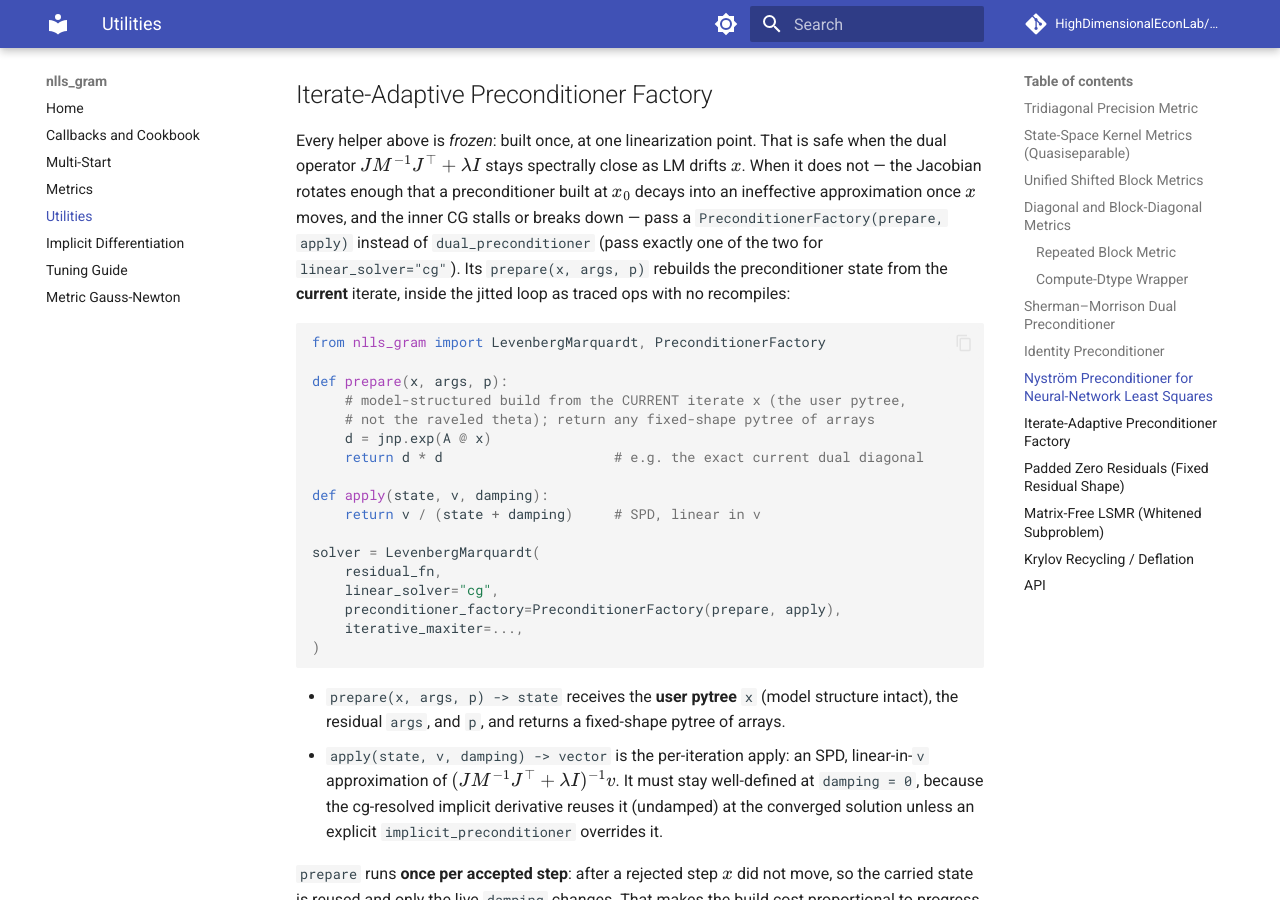
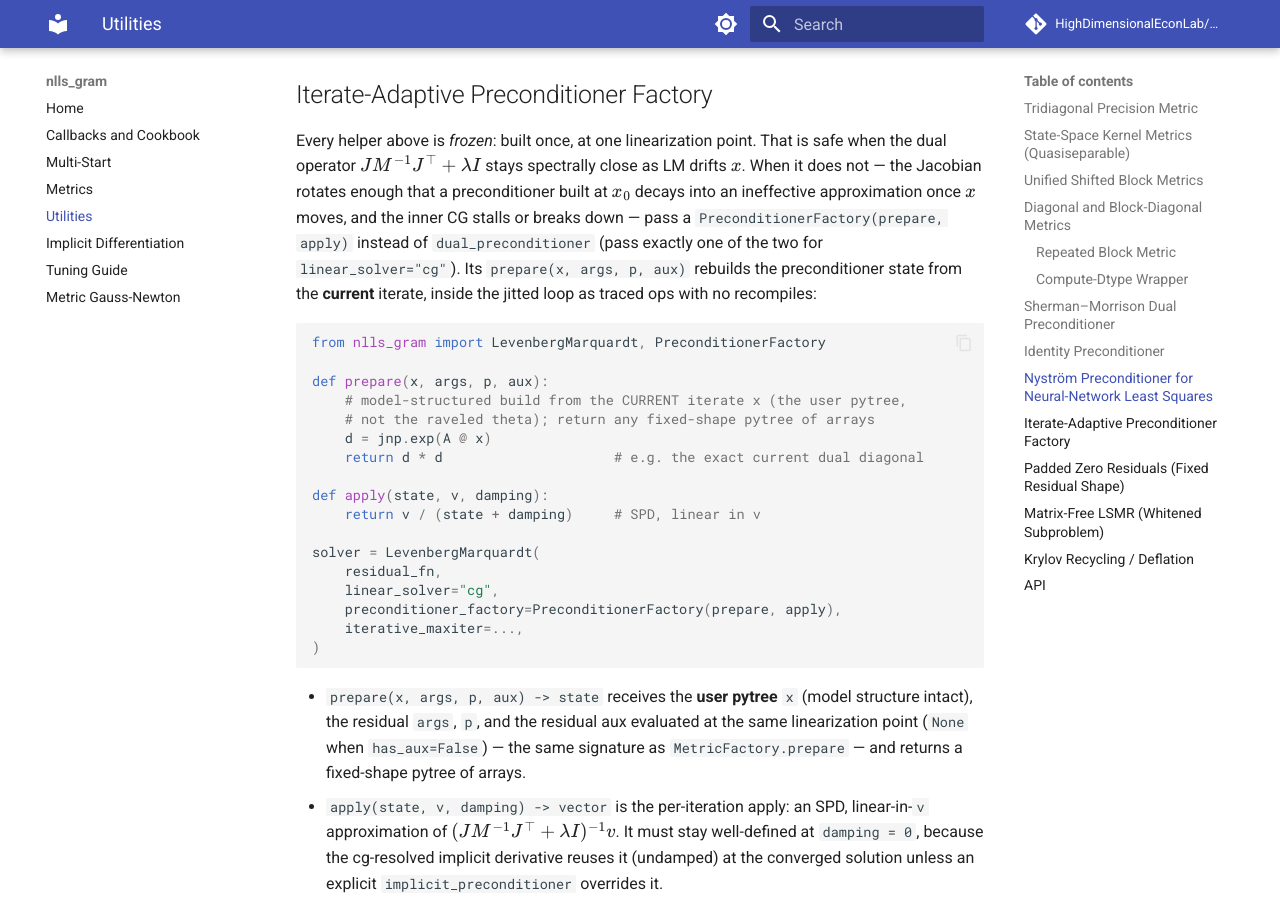
Before and after one commit to HighDimensionalEconLab/nlls_gram, an MkDocs documentation site: the page built from docs/utilities.md, in a window 1280 px wide and 900 px high, scrolled down 8235 px. Built offline with MkDocs 1.6.1 and Material for MkDocs 9.7.7, drawn with Linux system fonts in a browser that asks for light colours; comment, search, counter and statistics services are not loaded.

Commit message:
feat: thread residual aux into PreconditionerFactory.prepare
prepare(x, args, p, aux) now matches MetricFactory.prepare, so a factory
can reuse quantities the residual already computed at the linearization
point (None when has_aux=False).

Co-Authored-By: Mecha Perla (Claude) <noreply@anthropic.com>
Claude-Session: https://claude.ai/code/session_01GR3QL2YvUFwPX6YRBWNfxU

````diff
--- a/docs/utilities.md
+++ b/docs/utilities.md
@@ -404,14 +404,14 @@ close as LM drifts \(x\). When it does not — the Jacobian rotates enough that
 preconditioner built at \(x_0\) decays into an ineffective approximation once
 \(x\) moves, and the inner CG stalls or breaks down — pass a
 `PreconditionerFactory(prepare, apply)` instead of `dual_preconditioner` (pass
-exactly one of the two for `linear_solver="cg"`). Its `prepare(x, args, p)`
+exactly one of the two for `linear_solver="cg"`). Its `prepare(x, args, p, aux)`
 rebuilds the preconditioner state from the **current** iterate, inside the
 jitted loop as traced ops with no recompiles:
 
 ```python
 from nlls_gram import LevenbergMarquardt, PreconditionerFactory
 
-def prepare(x, args, p):
+def prepare(x, args, p, aux):
     # model-structured build from the CURRENT iterate x (the user pytree,
     # not the raveled theta); return any fixed-shape pytree of arrays
     d = jnp.exp(A @ x)
@@ -428,9 +428,11 @@ solver = LevenbergMarquardt(
 )
 ```
 
-- `prepare(x, args, p) -> state` receives the **user pytree** `x` (model
-  structure intact), the residual `args`, and `p`, and returns a fixed-shape
-  pytree of arrays.
+- `prepare(x, args, p, aux) -> state` receives the **user pytree** `x` (model
+  structure intact), the residual `args`, `p`, and the residual aux evaluated
+  at the same linearization point (`None` when `has_aux=False`) — the same
+  signature as `MetricFactory.prepare` — and returns a fixed-shape pytree of
+  arrays.
 - `apply(state, v, damping) -> vector` is the per-iteration apply: an SPD,
   linear-in-`v` approximation of \((J M^{-1} J^\top + \lambda I)^{-1} v\). It
   must stay well-defined at `damping = 0`, because the cg-resolved implicit
````
Also changed, not shown: docs/tuning_guide.md (+1 -1 lines), 2 other files.
